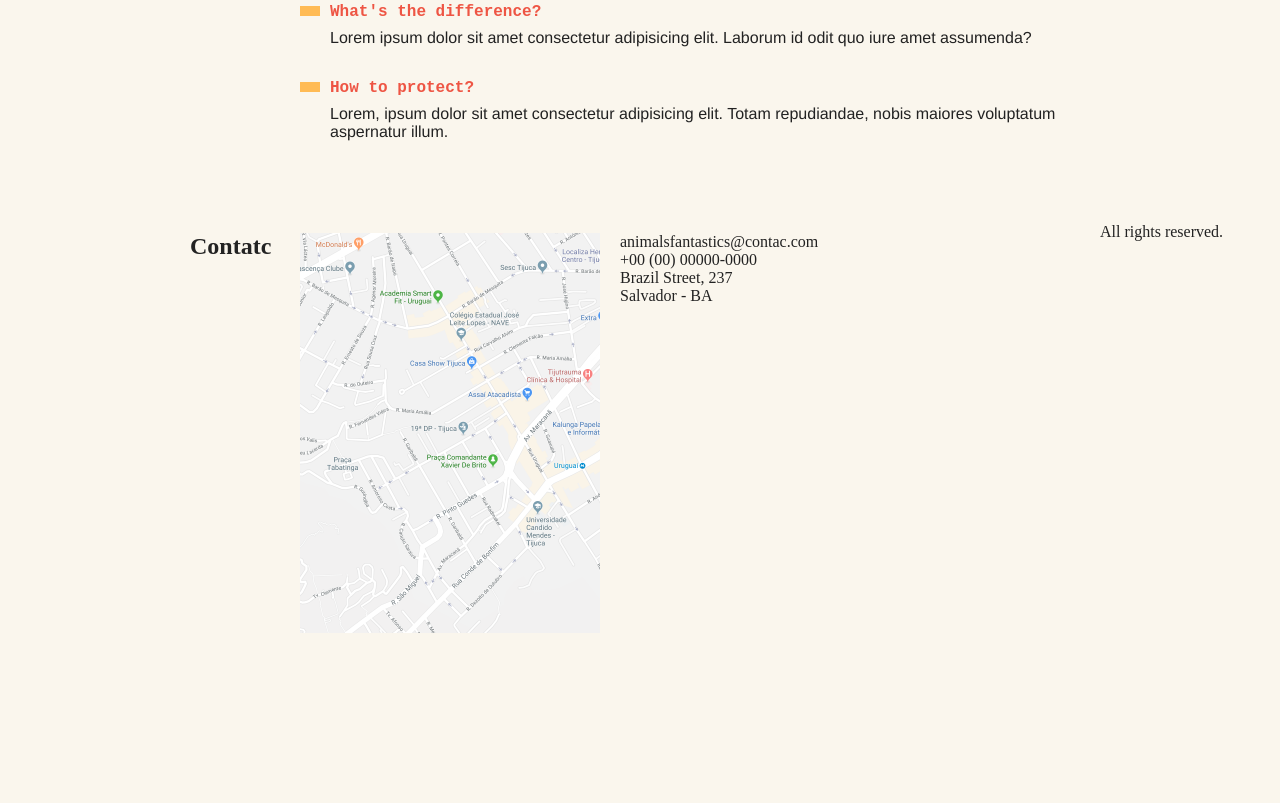
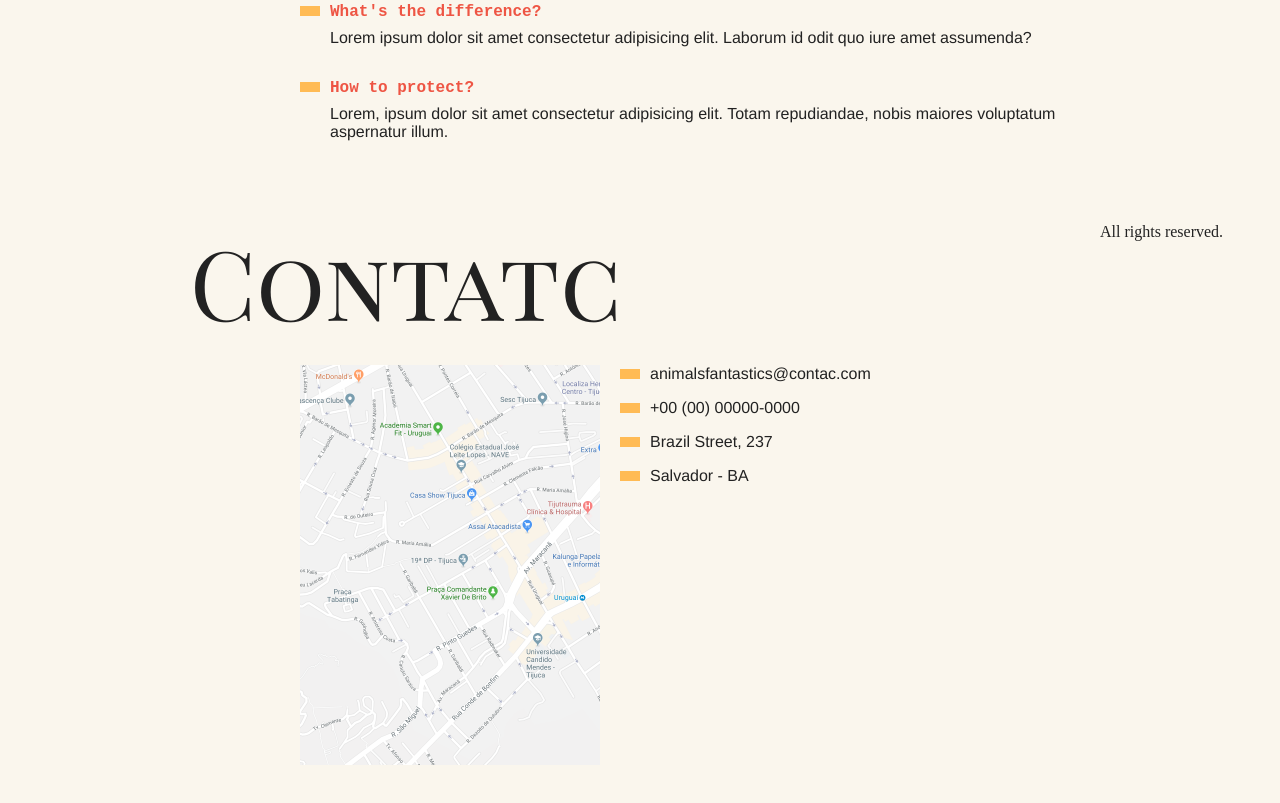
Before and after one commit to dyhalmeida/FantasticAnimals, a website: page index.html in a window 1280 px wide. Shown: the part 2953-3756 px from the top of the page. Before the commit the page ends 3660 px from the top, so only its background shows below. Drawn offline with Linux system fonts and the light colour scheme.

Commit message:
feat: seção de contato - CSS

```diff
--- a/css/style.css
+++ b/css/style.css
@@ -169,3 +169,34 @@ body {
   margin-bottom: 0.5rem;
   margin-left: 30px;
 }
+
+.contact h1 {
+  font-family: "Playfair Display SC", Georgia;
+  font-size: 6rem;
+  line-height: 1;
+  font-weight: 400;
+  margin-bottom: 1rem;
+  grid-column: 1 / 4;
+}
+
+.map {
+  grid-column: 2;
+}
+
+.data {
+  grid-column: 3;
+}
+
+.data li {
+  margin-bottom: 1rem;
+  font-family: Helvetica, Arial, sans-serif;
+}
+
+.data li::before {
+  content: "";
+  display: inline-block;
+  width: 20px;
+  height: 10px;
+  margin-right: 10px;
+  background-color: #fb5;
+}
```
